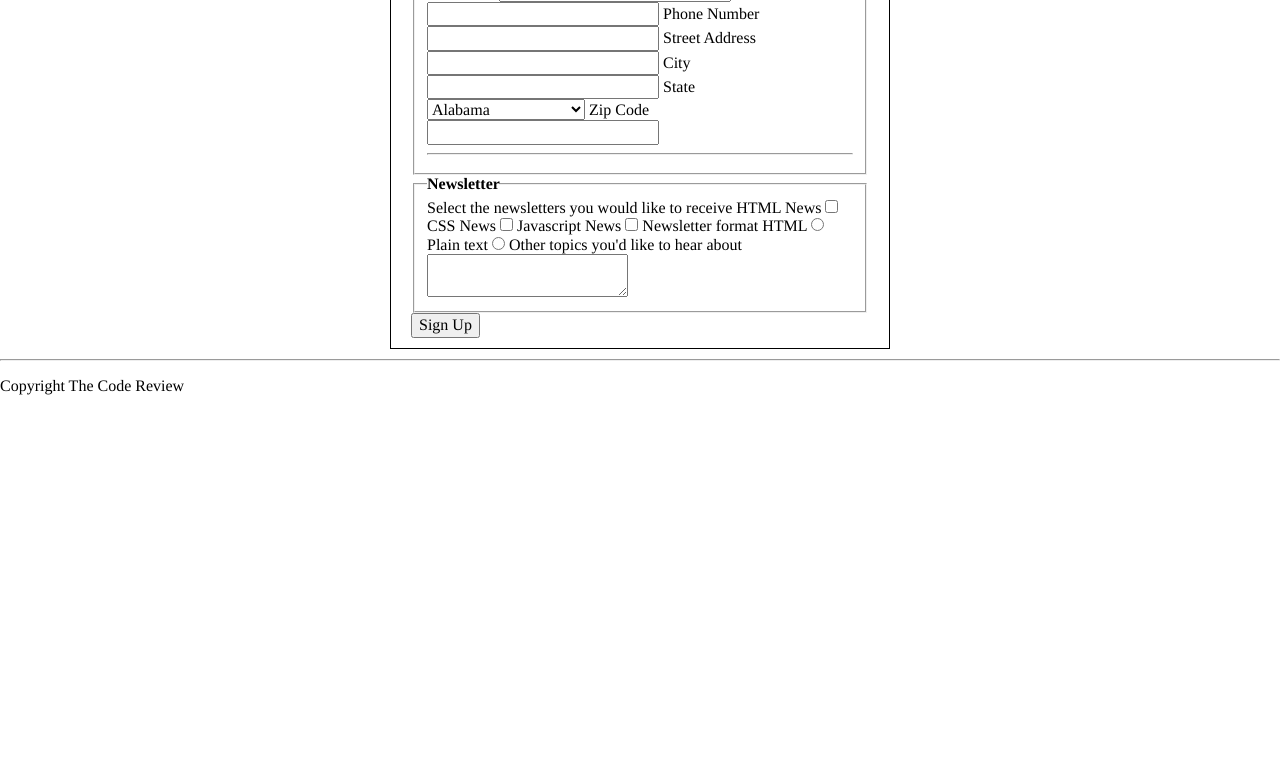
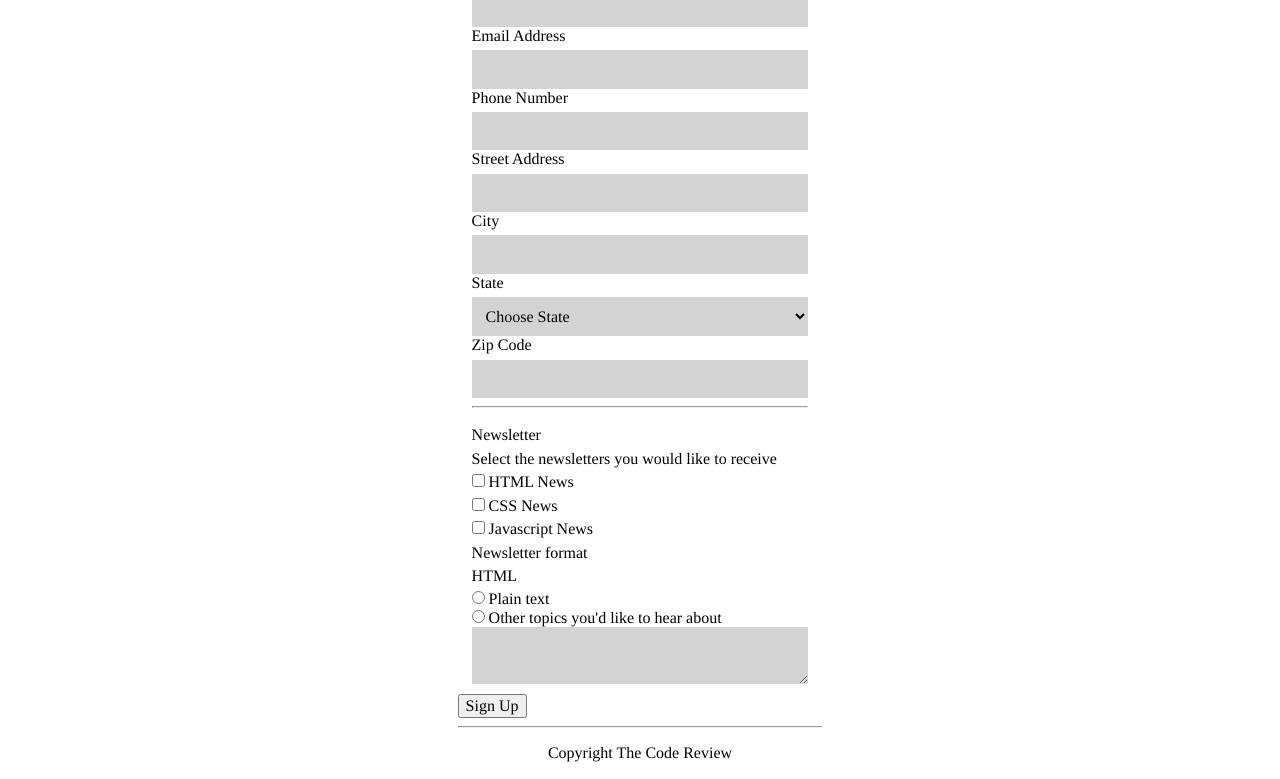
Before and after one commit to thephaw/techdegree-project-unit-3, a plain HTML site: page index.html in a window 1280 px wide. Shown: the part 249-1028 px from the top of the page. Before the commit the page ends 800 px from the top, so only its background shows below. Drawn offline with Linux system fonts and the light colour scheme.

Commit message:
Progress

```diff
--- a/css/styles.css
+++ b/css/styles.css
@@ -4,29 +4,58 @@
 
 body {
     font-family: 'Tinos', serif;
+    width: 100%;
 }
 
-form {
-    margin: 10px auto;
-    padding: 10px 20px;
-    background: white;
-    border: 1px solid black;
+.container {
+    width: 100%;
+    max-width: 384px;
+    margin: auto;
 }
 
-header {
-    background: #2b3856;
-    color: white;
+header,
+main,
+footer {
+    width: 95%;
+    margin: auto;
 }
 
+h1,
 h2,
-legend {
-    font-weight: 700;
+p {
+    text-align: center;
 }
 
-/* Media Queries */
+label {
+    display: block;
+    margin-bottom: 5px;
+}
 
-@media screen and (min-width: 768px) {
-    form {
-        max-width: 500px;
-    }
+fieldset {
+    border: none;
 }
+
+input[type="text"],
+input[type="tel"],
+input[type="email"],
+select,
+textarea {
+    display: block;
+    background: lightgrey;
+    width: 100%;
+    border: none;
+    font-size: 16px;
+    margin: 0;
+    outline: none;
+    padding: 10px;
+    height: auto;
+
+}
+
+input[type="checkbox"] + label {
+    display: inline-block;
+}
+
+input[type="radio"] + label {
+    display: inline;
+}
--- a/index.html
+++ b/index.html
@@ -10,6 +10,7 @@
     <link href="https://fonts.googleapis.com/css2?family=Tinos:ital,wght@0,400;0,700;1,400&display=swap" rel="stylesheet">
 </head>
 <body>
+    <div class="container">
         <header>
             <h1>The Code Review</h1>
         </header>
@@ -42,6 +43,7 @@
 
                     <label for="state">State</label>
                     <select id="state" name="user_state">
+                        <option value="" hidden>Choose State</option>
                         <option value="AL">Alabama</option>
                         <option value="AK">Alaska</option>
                         <option value="AZ">Arizona</option>
@@ -106,20 +108,23 @@
                     <legend>Newsletter</legend>
 
                     <label>Select the newsletters you would like to receive</label>
-                <label for="html_news">HTML News</label>
+
                     <input type="checkbox" id="html_news" value="type_html" name="user_newsletter_selection">
-                <label for="css_news">CSS News</label>
+                    <label for="html_news"><span>HTML News</span></label><br>
+
                     <input type="checkbox" id="css_news" value="type_css" name="user_newsletter_selection">
-                <label for="javascript_news">Javascript News</label>
+                    <label for="css_news"><span>CSS News</span></label><br>
+
                     <input type="checkbox" id="javascript_news" value="type_javascript" name="user_newsletter_selection">
+                    <label for="javascript_news"><span>Javascript News</span></label>
 
                     <label>Newsletter format</label>
+
                     <label for="html_format">HTML</label>
                     <input type="radio" id="html_format" value="html_format" name="user_format_selection">
-                <label for="plain_text_format">Plain text</label>
+                    <label for="plain_text_format"><span>Plain text</span></label><br>
                     <input type="radio" id="plain_text_format" value="plain_text_format" name="user_format_selection">
-
-                <label for="requested_topics">Other topics you'd like to hear about</label>
+                    <label for="requested_topics"><span>Other topics you'd like to hear about</span></label>
                     <textarea id="requested_topics" name="user_requested_topics"></textarea>
 
                 </fieldset>
@@ -130,11 +135,12 @@
 
         </main>
 
-    <hr>
+
 
         <footer>
+            <hr>
             <p>Copyright The Code Review</p>
         </footer>
-
+    </div>
 </body>
 </html>
```
Lines whose indentation alone changed are shown as unchanged.
